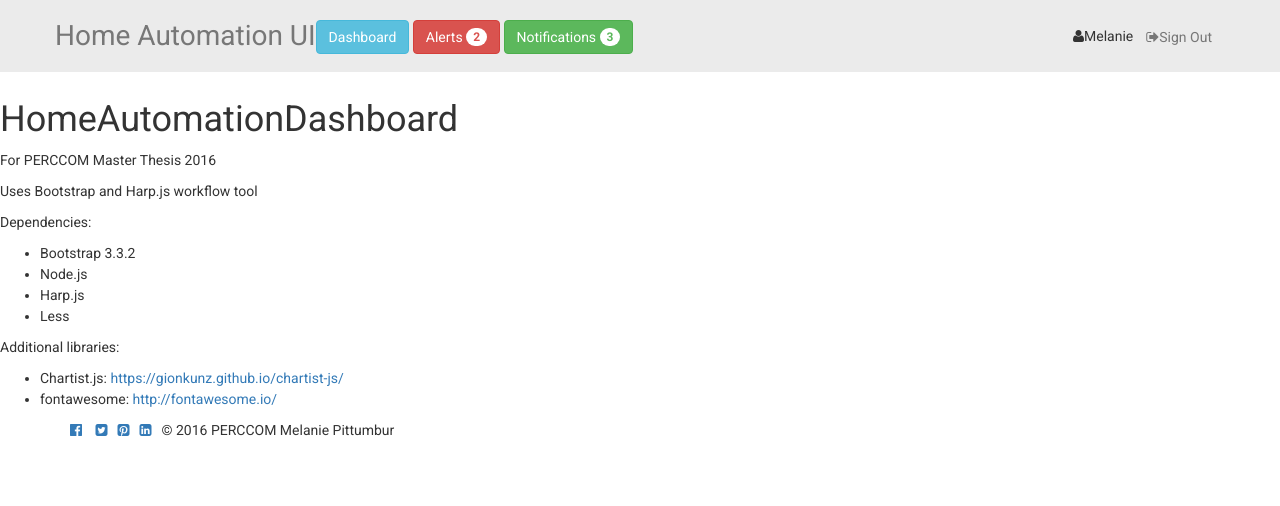
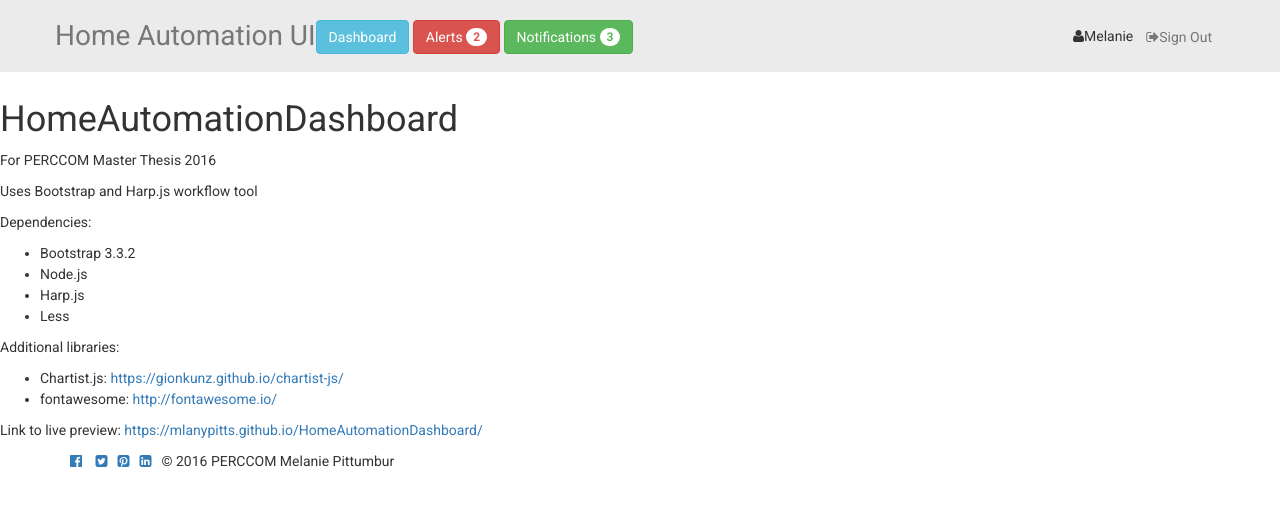
Before and after one commit to mlanypitts/HomeAutomationDashboard, a plain HTML site: page README.html in a window 1280 px wide. Drawn offline with nearby package versions, Linux system fonts and the light colour scheme.

Commit message:
second commit

```diff
--- a/README.html
+++ b/README.html
@@ -69,6 +69,8 @@
 <li>Chartist.js: <a href="https://gionkunz.github.io/chartist-js/">https://gionkunz.github.io/chartist-js/</a></li>
 <li>fontawesome: <a href="http://fontawesome.io/">http://fontawesome.io/</a></li>
 </ul>
+<p>Link to live preview:
+<a href="https://mlanypitts.github.io/HomeAutomationDashboard/">https://mlanypitts.github.io/HomeAutomationDashboard/</a></p>
 
 	<!-- footer //-->
 <footer>
```
Also changed, not shown: 1 other file.
